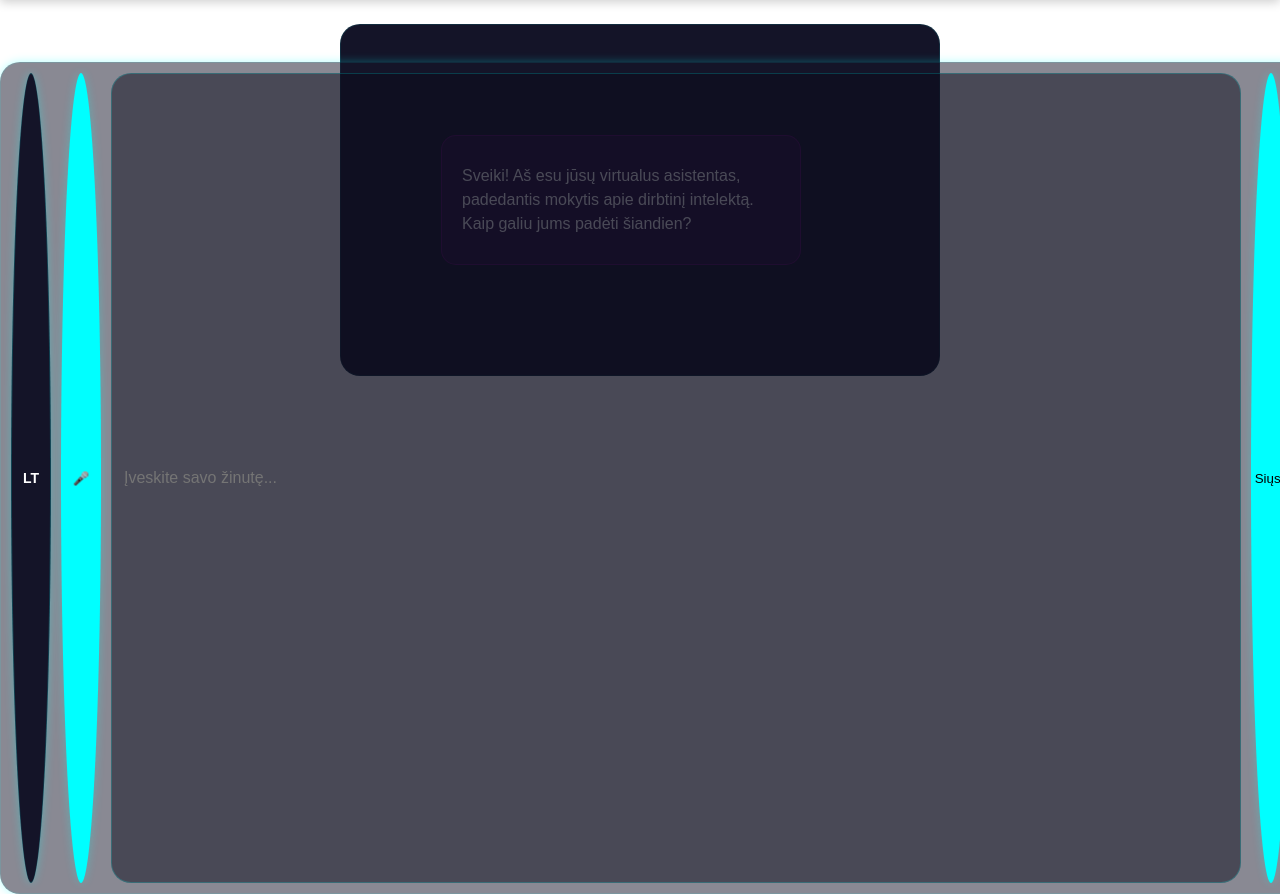
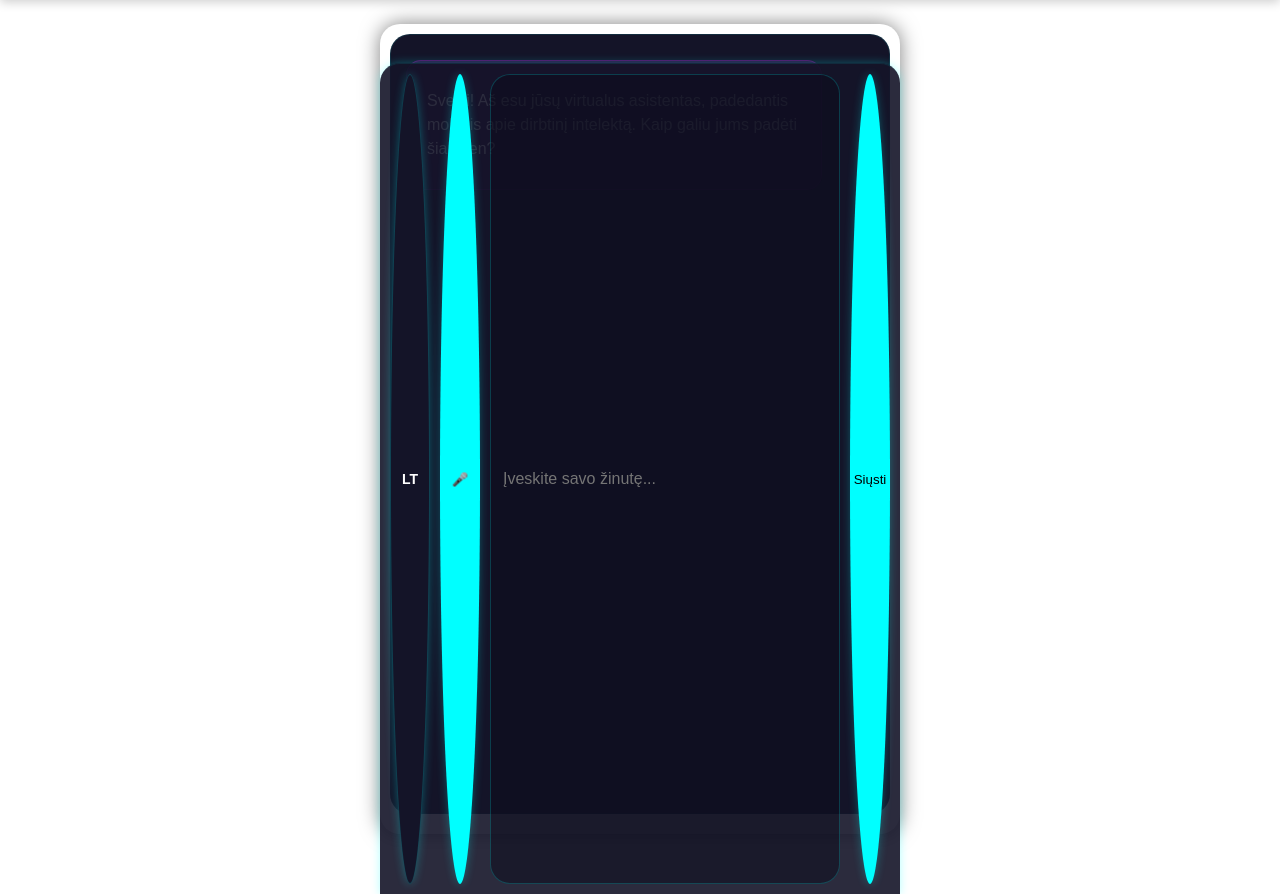
Before and after one commit to tikserziku/Visaginas360_AI_chat, a Flask app: page / in a window 1280 px wide. Shown: the part 56-950 px from the top of the page. Run offline with Flask 2, Linux system fonts and the light colour scheme.

Commit message:
Update styles.css

```diff
--- a/static/styles.css
+++ b/static/styles.css
@@ -26,9 +26,13 @@ body {
   height: 100vh;
   width: 100%;
   position: fixed;
+  display: flex;
+  flex-direction: column;
+  color: var(--text-color);
+  overflow: hidden;
   /* overflow: hidden;
   overflow-y: auto;
-  display: flex;
+
   flex-direction: column;
   color: var(--text-color);
 }
@@ -60,29 +64,27 @@ body {
 
 /* Chat Container */
 .chat-container {
-  max-width: 600px;
-  margin: 60px auto 0;
-  padding: 20px;
-  height: calc(100vh - 80px); /* Adjusted height for iOS fix later */
-  display: flow;
+  max-width: 500px;
+  width: 90%;
+  margin: 80px auto 0;
+  padding: 10px;
+  display: flex;
   flex-direction: column;
-  min-height: calc(100vh - 60px - env(safe-area-inset-bottom)); /* Высота с учетом navbar и safe area */
-  overflow: hidden;
+  height: calc(100vh - 160px);
   overflow-y: auto;
-  padding-bottom: 70px; /* Добавьте отступ снизу, равный высоте input-container + небольшой запас */
+  box-shadow: 0 0 20px rgba(0, 0, 0, 0.5);
+  border-radius: var(--border-radius);
 }
 
 #chat-messages {
   flex: 1;
   overflow-y: auto;
-  padding: 100px;
+  padding: 15px;
   background: var(--chat-bg);
   border-radius: var(--border-radius);
   margin-bottom: 10px;
   border: 1px solid rgba(0, 255, 255, 0.1);
-  -webkit-overflow-scrolling: touch;
 }
-
 /* Navigation */
 .navbar {
   position: fixed;
@@ -112,19 +114,19 @@ body {
 /* Input Area */
 .input-container {
   position: fixed;
-  bottom: 0; /* Прикрепляем к нижнему краю */
-  left: 0;  /* Растягиваем на всю ширину */
-  width: 100%;
+  bottom: 0;
+  left: 50%;
+  transform: translateX(-50%);
+  max-width: 500px;
+  width: 90%;
+  padding: 10px;
+  background: rgba(20, 20, 40, 0.9);
   display: flex;
   gap: 10px;
-  padding: 10px;
-  background: rgba(20, 20, 40, 0.5);
-  border-radius: var(--border-radius);
+  z-index: 101;
   box-shadow: var(--neon-shadow);
-  border: 1px solid rgba(0, 255, 255, 0.1);
-  margin-top: auto;  /* Push to bottom of container */
-  z-index: 101; /* Убедитесь, что z-index выше других элементов */
-  padding-bottom: max(10px, env(safe-area-inset-bottom)); /* Безопасный отступ снизу */
+  border-top: 1px solid rgba(0, 255, 255, 0.1);
+  border-radius: var(--border-radius) var(--border-radius) 0 0;
   /* display: flex;
   /* gap: 10px;
   /* padding: 10px;
```
